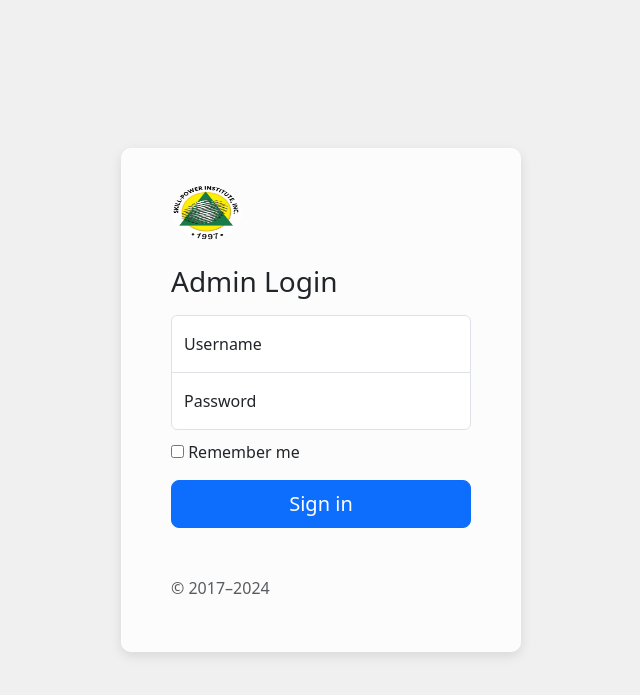
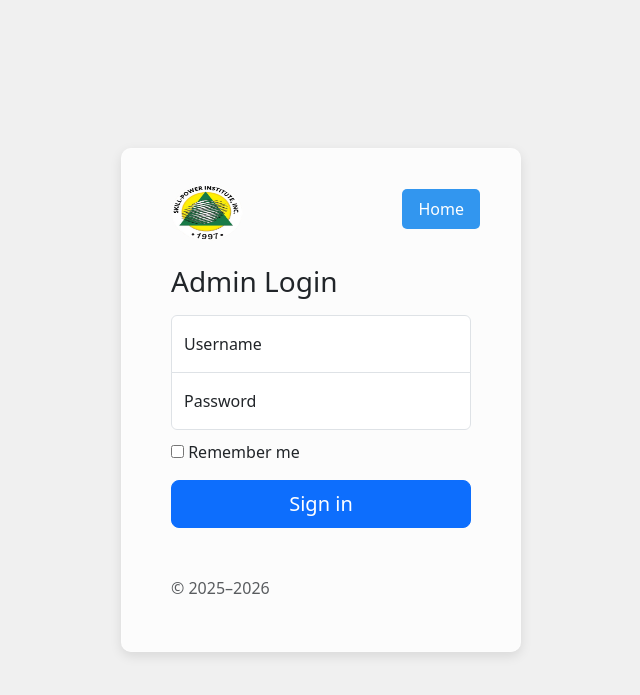
Before and after one commit to silcatekei/SPIWEBSITE, a Django app: page /admin_login/ in a window 1280 px wide. Shown: the top 695 px of the page, without its empty margins (319-959 px from the left). Run offline with Django 5.2, Linux system fonts and the light colour scheme.

Commit message:
admin buttons added, regular buttons removed/ the made the admin still logged in even after logging out. so fixed

```diff
--- a/SPI/SPI/settings.py
+++ b/SPI/SPI/settings.py
@@ -64,6 +64,9 @@
     },
 ]
 
+LOGOUT_REDIRECT_URL = 'login'  # Redirects after logout
+
+
 WSGI_APPLICATION = 'SPI.wsgi.application'
 
 # Database Configuration
--- a/SPI/myapp/static/css/admin_login.css
+++ b/SPI/myapp/static/css/admin_login.css
@@ -6,6 +6,8 @@
     padding: 15px;
     margin: auto;
   }
+
+
 
   .form-signin .checkbox {
     font-weight: 400;
@@ -26,3 +28,13 @@
     border-top-left-radius: 0;
     border-top-right-radius: 0;
   }
+
+  .home-btn {
+    position: absolute;
+    top: 40px;
+    right: 40px;
+    background-color: #007bff;
+    color: white;
+    padding: 8px 12px;
+    border-radius: 5px;
+    text-decoration: none;}
--- a/SPI/myapp/urls.py
+++ b/SPI/myapp/urls.py
@@ -5,6 +5,11 @@
 from .views import upload_gallery_image
 from django.conf import settings
 from django.conf.urls.static import static
+from .views import custom_logout_view
+from django.urls import path
+from .views import custom_logout
+
+
 
 
 urlpatterns = [
@@ -25,10 +30,8 @@
     path('apply/', views.apply_online, name='apply_online'),
     path('login/', views.login_view, name='login'),
     path('dashboard/', views.student_dashboard, name='student_dashboard'),
-    path('logout/', auth_views.LogoutView.as_view(next_page='/login/'), name='logout'),
     path('home/', views.admin_home, name='admin_home'),
     path('admin_dashboard/', views.admin_dashboard, name='admin_dashboard'), #URL for the admin dashboard
-    path('admin_login/', views.admin_login_view, name='admin_login'), #admin login url
     path('confirmation/<int:application_id>/', views.application_confirmation, name='application_confirmation'),
     path('accept_application/<int:application_id>/', views.accept_application, name='accept_application'),
     path('reject_application/<int:application_id>/', views.reject_application, name='reject_application'),
@@ -47,4 +50,6 @@
     path('upload-folder/', views.upload_folder, name='upload_folder'),
     path('gallery/', views.gallery, name='view_gallery'),
     path('upload-image/', views.upload_image, name='upload_image'),
+    path('logout/', custom_logout, name='logout'),
+    path('admin_login/', views.admin_login_view, name='admin_login'),  # Admin login URL
 ] + static(settings.STATIC_URL, document_root=settings.STATIC_ROOT)
--- a/SPI/myapp/views.py
+++ b/SPI/myapp/views.py
@@ -12,6 +12,7 @@
 from .forms import ApplicationForm, ContactForm
 from django.utils import timezone
 from django.utils.crypto import get_random_string
+
 
 
 # --- Basic Page Views ---
@@ -73,66 +74,6 @@
 
 
 
-def upload_image(request):
-    galleries_path = os.path.join(settings.BASE_DIR, 'myapp', 'static', 'images', 'galleries')  # Correct path to static/images/galleries
-
-    # Ensure that the folder exists
-    if not os.path.exists(galleries_path):
-        os.makedirs(galleries_path)
-
-    # Get the list of galleries in the 'galleries' folder
-    galleries = [f.name for f in os.scandir(galleries_path) if f.is_dir()]
-
-    if request.method == 'POST':
-        gallery_name = request.POST.get('gallery')  # Get the selected gallery from the form
-        new_gallery_name = request.POST.get('new_gallery_name')  # Get the new gallery name from the form
-
-        if 'image' not in request.FILES:
-            messages.error(request, "No image selected.")
-            return redirect('upload_image')
-
-        uploaded_file = request.FILES['image']
-
-        # If no gallery is selected and a new name is provided, create a custom folder with the new name
-        if not gallery_name and new_gallery_name:
-            gallery_name = new_gallery_name  # Use the new gallery name provided by the user
-            custom_gallery_path = os.path.join(galleries_path, gallery_name)
-
-            # Create the gallery folder if it doesn't exist
-            if not os.path.exists(custom_gallery_path):
-                os.makedirs(custom_gallery_path)
-            gallery_path = custom_gallery_path
-            messages.info(request, f"New gallery '{gallery_name}' created.")
-        elif not gallery_name:
-            # If no gallery name is provided, create a random gallery name
-            gallery_name = get_random_string(8)  # Create a unique folder name
-            custom_gallery_path = os.path.join(galleries_path, gallery_name)
-
-            # Create the gallery folder if it doesn't exist
-            if not os.path.exists(custom_gallery_path):
-                os.makedirs(custom_gallery_path)
-            gallery_path = custom_gallery_path
-            messages.info(request, f"New gallery '{gallery_name}' created.")
-        else:
-            gallery_path = os.path.join(galleries_path, gallery_name)
-
-            # Check if the directory exists, and if not, create it
-            if not os.path.exists(gallery_path):
-                os.makedirs(gallery_path)
-
-        # Create a unique filename to prevent collisions
-        unique_filename = get_random_string(8) + os.path.splitext(uploaded_file.name)[1]
-
-        # Save the uploaded file to the correct location
-        file_storage = FileSystemStorage(location=gallery_path)
-        filename = file_storage.save(unique_filename, uploaded_file)
-
-        # Show a success message
-        messages.success(request, f"Image uploaded successfully to '{gallery_name}' gallery.")
-
-        return redirect('upload_image')  # Redirect after successful upload
-
-    return render(request, 'upload_image.html', {'galleries': galleries})
 
 def get_gallery_folders():
     gallery_folder_path = os.path.join(settings.MEDIA_ROOT,  'galleries')
@@ -205,7 +146,17 @@
 
     return render(request, 'myapp/gallery.html', {'galleries': galleries})
 
+def custom_logout(request):
+    user = request.user
+    logout(request)  # Log out the user
 
+    # Check if the user is an admin or a student
+    if user.is_staff and user.is_superuser:  # Admin user
+        messages.success(request, "Admin logged out successfully.")
+        return redirect('admin_login')  # Redirect to the admin login page
+    else:  # Regular student user
+        messages.success(request, "Logged out successfully.")
+        return redirect('login')  # Redirect to the student login page
 
 # --- Apply Online View ---
 def apply_online(request):
@@ -254,6 +205,11 @@
 def student_dashboard(request):
     context = {'user': request.user}
     return render(request, 'student_dashboard.html', context)
+
+
+def custom_logout_view(request):
+    logout(request)  # Logs out the user
+    return redirect('login')  # Redirects to login page
 
 # --- Admin Views ---
 def is_admin(user):
@@ -304,6 +260,70 @@
         form = AuthenticationForm() # if there is no data
 
     return render(request, 'admin_login.html', {'form': form}) # renders the form
+
+@login_required(login_url='/admin/login/')  # Redirects logged-out users to login
+@user_passes_test(is_admin, login_url='/admin/login/', redirect_field_name=None)
+def upload_image(request):
+    galleries_path = os.path.join(settings.BASE_DIR, 'myapp', 'static', 'images', 'galleries')  # Correct path to static/images/galleries
+
+    # Ensure that the folder exists
+    if not os.path.exists(galleries_path):
+        os.makedirs(galleries_path)
+
+    # Get the list of galleries in the 'galleries' folder
+    galleries = [f.name for f in os.scandir(galleries_path) if f.is_dir()]
+
+    if request.method == 'POST':
+        gallery_name = request.POST.get('gallery')  # Get the selected gallery from the form
+        new_gallery_name = request.POST.get('new_gallery_name')  # Get the new gallery name from the form
+
+        if 'image' not in request.FILES:
+            messages.error(request, "No image selected.")
+            return redirect('upload_image')
+
+        uploaded_file = request.FILES['image']
+
+        # If no gallery is selected and a new name is provided, create a custom folder with the new name
+        if not gallery_name and new_gallery_name:
+            gallery_name = new_gallery_name  # Use the new gallery name provided by the user
+            custom_gallery_path = os.path.join(galleries_path, gallery_name)
+
+            # Create the gallery folder if it doesn't exist
+            if not os.path.exists(custom_gallery_path):
+                os.makedirs(custom_gallery_path)
+            gallery_path = custom_gallery_path
+            messages.info(request, f"New gallery '{gallery_name}' created.")
+        elif not gallery_name:
+            # If no gallery name is provided, create a random gallery name
+            gallery_name = get_random_string(8)  # Create a unique folder name
+            custom_gallery_path = os.path.join(galleries_path, gallery_name)
+
+            # Create the gallery folder if it doesn't exist
+            if not os.path.exists(custom_gallery_path):
+                os.makedirs(custom_gallery_path)
+            gallery_path = custom_gallery_path
+            messages.info(request, f"New gallery '{gallery_name}' created.")
+        else:
+            gallery_path = os.path.join(galleries_path, gallery_name)
+
+            # Check if the directory exists, and if not, create it
+            if not os.path.exists(gallery_path):
+                os.makedirs(gallery_path)
+
+        # Create a unique filename to prevent collisions
+        unique_filename = get_random_string(8) + os.path.splitext(uploaded_file.name)[1]
+
+        # Save the uploaded file to the correct location
+        file_storage = FileSystemStorage(location=gallery_path)
+        filename = file_storage.save(unique_filename, uploaded_file)
+
+        # Show a success message
+        messages.success(request, f"Image uploaded successfully to '{gallery_name}' gallery.")
+
+        return redirect('upload_image')  # Redirect after successful upload
+
+    return render(request, 'upload_image.html', {'galleries': galleries})
+
 
 @login_required
 @user_passes_test(is_admin)
--- a/SPI/templates/admin_base.html
+++ b/SPI/templates/admin_base.html
@@ -120,8 +120,10 @@
             </div>
         </div>
 
-        <a href="{% url 'quick_links' %}" class="btn btn-danger logout-button">Logout</a>
-    </div>
+<form action="{% url 'logout' %}" method="post">
+            {% csrf_token %}
+            <button type="submit" class="btn btn-danger logout-button">Logout</button>
+</form>
 
     <main class="main-content">
         <div class="mica-card">
--- a/SPI/templates/admin_login.html
+++ b/SPI/templates/admin_login.html
@@ -1,15 +1,35 @@
-{% extends "admin_login_base.html" %} {# Change the base #}
+{% extends "admin_login_base.html" %}
 {% load static %}
 
 {% block title %}Admin Login{% endblock %}
 
-{% block extrastyle %} {# Add this extrastyle block #}
+{% block extrastyle %}
     {{ block.super }}
     <link rel="stylesheet" type="text/css" href="{% static 'myapp/css/admin_login.css' %}">
+    <style>
+      /* Home button positioned at the upper-right corner */
+      .home-btn {
+        position: absolute;
+        top: 40px;  /* Distance from the top */
+        right: 40px;  /* Distance from the right */
+        background-color: #3296ef;  /* Button color */
+        color: white;
+        padding: 8px 16px;  /* Padding inside the button */
+        border-radius: 5px;  /* Rounded corners */
+        text-decoration: none;  /* Remove underline from link */
+      }
+
+      .home-btn:hover {
+        background-color: #5a6268;  /* Darker shade when hovering */
+      }
+    </style>
 {% endblock %}
 
 {% block content %}
 <main class="form-signin">
+  <!-- Home Button positioned in the upper-right corner -->
+  <a href="{% url 'home' %}" class="home-btn">Home</a>
+
   <form method="post">
     {% csrf_token %}
     <img class="mb-4" src="{% static 'images/SPI_LOGO-removebg-preview.png' %}" alt="" width="72" height="57">
@@ -30,7 +50,8 @@
       </label>
     </div>
     <button class="w-100 btn btn-lg btn-primary" type="submit">Sign in</button>
-    <p class="mt-5 mb-3 text-muted">© 2017–2024</p>
+
+    <p class="mt-5 mb-3 text-muted">© 2025–2026</p>
   </form>
 </main>
 {% endblock %}
--- a/SPI/templates/student_dashboard.html
+++ b/SPI/templates/student_dashboard.html
@@ -87,7 +87,10 @@
         <li><a href="#"><i class="fas fa-calendar-alt"></i> Schedule</a></li>
       </ul>
     </div>
-    <a href="{% url 'quick_links' %}" class="btn btn-secondary"><i class="fas fa-sign-out-alt"></i> Logout</a>
+    <form action="{% url 'logout' %}" method="post">
+      {% csrf_token %}
+      <button type="submit" class="btn btn-danger logout-button">Logout</button>
+</form>
   </div>
 
   <main class="main-content">
```
Also changed, not shown: SPI/templates/login.html (+24 -4 lines), SPI/templates/myapp/login.html (+21 -3 lines), SPI/db.sqlite3.
